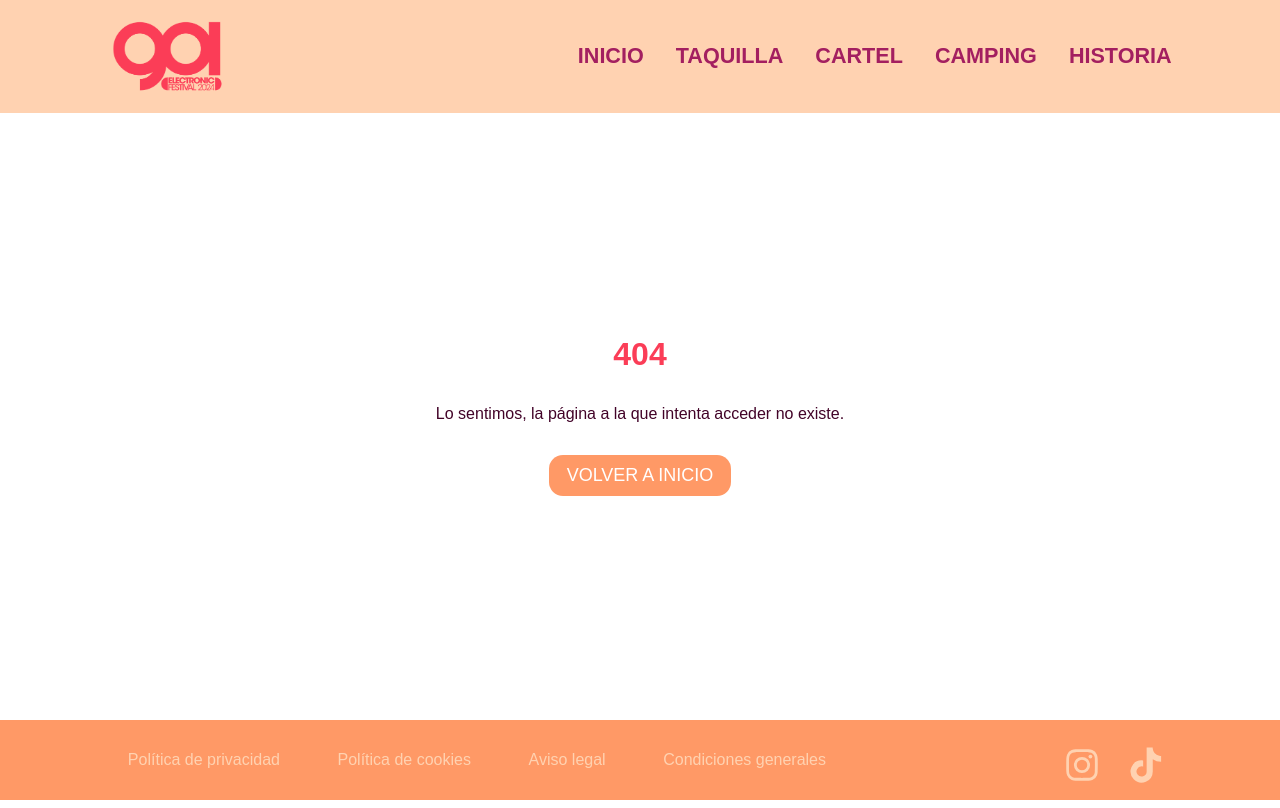
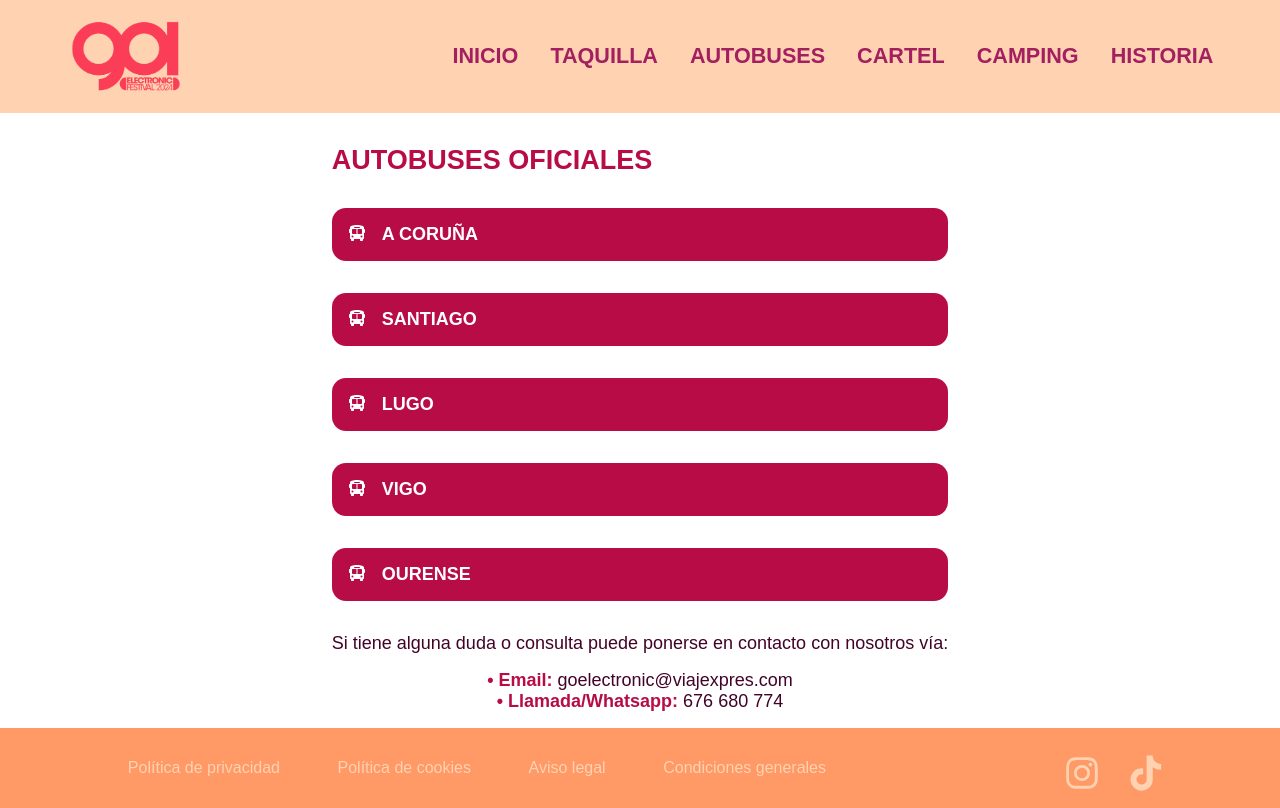
Before and after one commit to AngelPombo/go-electronicfestival, a React (Vite) app: page /autobuses-oficiales in a window 1280 px wide. Before the commit this address had no page. Built offline with nearby package versions, Linux system fonts and the light colour scheme; a web font is replaced by a local one.

Commit message:
autobuses oficiales

```diff
--- a/src/App.jsx
+++ b/src/App.jsx
@@ -12,6 +12,7 @@ import PoliticaCookies from './components/PoliticaCookies/PoliticaCookies'
 import AvisoLegal from './components/AvisoLegal/AvisoLegal'
 import CondicionesGenerales from './components/CondicionesGenerales/CondicionesGenerales'
 import { NotFound } from './components/NotFound/NotFound'
+import Autobuses from './components/Autobuses/Autobuses'
 
 function App() {
 
@@ -22,6 +23,7 @@ function App() {
         <Routes>
           <Route path='/' element={<Home />}/>
           <Route path='/taquilla' element={<Taquilla />}/>
+          <Route path='/autobuses-oficiales' element={<Autobuses />}/>
           <Route path='/cartel' element={<Cartel />}/>
           <Route path='/camping' element={<Camping />}/>
           <Route path='/historia' element={<Historia />}/>
--- /dev/null
+++ b/src/components/Autobuses/Autobuses.css
@@ -0,0 +1,59 @@
+.autobuses-section{
+    display: flex;
+    flex-direction: column;
+    padding: 1rem;
+    margin-top: 1rem;
+}
+
+.autobuses-titulo{
+    color: #b80c46;
+    text-align: left;
+    margin-bottom: 2rem;
+    text-transform: uppercase;
+}
+
+.autobuses-div{
+    display: flex;
+    flex-direction: column;
+    gap: 2rem;
+
+}
+
+.autobuses-info-div{
+    display: flex;
+    flex-direction: column;
+    text-align: center;
+    margin-top: 1rem;
+    color: #420328;
+}
+
+.autobuses-info-ul{
+    margin-top: 0.5rem;
+}
+
+.autobuses-span{
+    font-weight: 600;
+    color: #b80c46
+}
+
+@media (min-width: 768px){
+    .autobuses-section{
+        font-size: larger;
+    }
+}
+
+@media (min-width: 1024px){
+
+    .autobuses-section{
+        font-size: large;
+    }
+
+    .autobuses-info-div{
+        margin-top: 2rem;
+    }
+
+    .autobuses-info-ul{
+        margin-top: 1rem;
+    }
+
+}
--- /dev/null
+++ b/src/components/Autobuses/Autobuses.jsx
@@ -0,0 +1,138 @@
+import React, { useState } from 'react'
+import "./Autobuses.css"
+
+function Autobuses() {
+
+    const[clickedCoruna, setClickedCoruna] = useState(false);
+    const[clickedSantiago, setClickedSantiago] = useState(false);
+    const[clickedLugo, setClickedLugo] = useState(false);
+    const[clickedVigo, setClickedVigo] = useState(false);
+    const[clickedOurense, setClickedOurense] = useState(false);
+
+    function handleClickCoruna(){
+        setClickedCoruna(!clickedCoruna);
+    }
+
+    function handleClickSantiago(){
+        setClickedSantiago(!clickedSantiago);
+    }
+
+    function handleClickLugo(){
+        setClickedLugo(!clickedLugo);
+    }
+
+    function handleClickVigo(){
+        setClickedVigo(!clickedVigo);
+    }
+
+    function handleClickOurense(){
+        setClickedOurense(!clickedOurense)
+    }
+
+  return (
+    <section className='autobuses-section'>
+      <h2 className='autobuses-titulo'>Autobuses Oficiales</h2>
+      <div className='autobuses-div'>
+        <button onClick={handleClickCoruna} className='taquilla-btn'>
+            <svg xmlns="http://www.w3.org/2000/svg" width="1em" height="1em" viewBox="0 0 576 512" fill='white'>
+                <path d="M288 0C422.4 0 512 35.2 512 80l0 16 0 32c17.7 0 32 14.3 32 32l0 64c0 17.7-14.3 32-32 32l0 160c0 17.7-14.3 32-32 32l0 32c0 17.7-14.3 32-32 32l-32 0c-17.7 0-32-14.3-32-32l0-32-192 0 0 32c0 17.7-14.3 32-32 32l-32 0c-17.7 0-32-14.3-32-32l0-32c-17.7 0-32-14.3-32-32l0-160c-17.7 0-32-14.3-32-32l0-64c0-17.7 14.3-32 32-32c0 0 0 0 0 0l0-32s0 0 0 0l0-16C64 35.2 153.6 0 288 0zM128 160l0 96c0 17.7 14.3 32 32 32l112 0 0-160-112 0c-17.7 0-32 14.3-32 32zM304 288l112 0c17.7 0 32-14.3 32-32l0-96c0-17.7-14.3-32-32-32l-112 0 0 160zM144 400a32 32 0 1 0 0-64 32 32 0 1 0 0 64zm288 0a32 32 0 1 0 0-64 32 32 0 1 0 0 64zM384 80c0-8.8-7.2-16-16-16L208 64c-8.8 0-16 7.2-16 16s7.2 16 16 16l160 0c8.8 0 16-7.2 16-16z"/>
+            </svg>
+            A CORUÑA
+        </button>
+        {clickedCoruna && (
+        <div>
+          <iframe
+            src="https://venta.enterticket.es/buy/?id=38715&color=d20005"
+            id="etktfrm38715"
+            width="100%"
+            frameBorder="0"
+            allowFullScreen
+          ></iframe>
+          <script type="text/javascript" src="https://d31tcnbxvxtafg.cloudfront.net/js/libraries/buy.js"></script>
+        </div>
+      )}
+        <button onClick={handleClickSantiago} className='taquilla-btn'>
+            <svg xmlns="http://www.w3.org/2000/svg" width="1em" height="1em" viewBox="0 0 576 512" fill='white'>
+                <path d="M288 0C422.4 0 512 35.2 512 80l0 16 0 32c17.7 0 32 14.3 32 32l0 64c0 17.7-14.3 32-32 32l0 160c0 17.7-14.3 32-32 32l0 32c0 17.7-14.3 32-32 32l-32 0c-17.7 0-32-14.3-32-32l0-32-192 0 0 32c0 17.7-14.3 32-32 32l-32 0c-17.7 0-32-14.3-32-32l0-32c-17.7 0-32-14.3-32-32l0-160c-17.7 0-32-14.3-32-32l0-64c0-17.7 14.3-32 32-32c0 0 0 0 0 0l0-32s0 0 0 0l0-16C64 35.2 153.6 0 288 0zM128 160l0 96c0 17.7 14.3 32 32 32l112 0 0-160-112 0c-17.7 0-32 14.3-32 32zM304 288l112 0c17.7 0 32-14.3 32-32l0-96c0-17.7-14.3-32-32-32l-112 0 0 160zM144 400a32 32 0 1 0 0-64 32 32 0 1 0 0 64zm288 0a32 32 0 1 0 0-64 32 32 0 1 0 0 64zM384 80c0-8.8-7.2-16-16-16L208 64c-8.8 0-16 7.2-16 16s7.2 16 16 16l160 0c8.8 0 16-7.2 16-16z"/>
+            </svg>
+            SANTIAGO
+        </button>
+        {clickedSantiago && (
+        <div>
+          <iframe
+            src="https://venta.enterticket.es/buy/?id=38715&color=d20005"
+            id="etktfrm38717"
+            width="100%"
+            frameBorder="0"
+            allowFullScreen
+          ></iframe>
+          <script type="text/javascript" src="https://d31tcnbxvxtafg.cloudfront.net/js/libraries/buy.js"></script>
+        </div>
+      )}
+        <button onClick={handleClickLugo} className='taquilla-btn'>
+            <svg xmlns="http://www.w3.org/2000/svg" width="1em" height="1em" viewBox="0 0 576 512" fill='white'>
+                <path d="M288 0C422.4 0 512 35.2 512 80l0 16 0 32c17.7 0 32 14.3 32 32l0 64c0 17.7-14.3 32-32 32l0 160c0 17.7-14.3 32-32 32l0 32c0 17.7-14.3 32-32 32l-32 0c-17.7 0-32-14.3-32-32l0-32-192 0 0 32c0 17.7-14.3 32-32 32l-32 0c-17.7 0-32-14.3-32-32l0-32c-17.7 0-32-14.3-32-32l0-160c-17.7 0-32-14.3-32-32l0-64c0-17.7 14.3-32 32-32c0 0 0 0 0 0l0-32s0 0 0 0l0-16C64 35.2 153.6 0 288 0zM128 160l0 96c0 17.7 14.3 32 32 32l112 0 0-160-112 0c-17.7 0-32 14.3-32 32zM304 288l112 0c17.7 0 32-14.3 32-32l0-96c0-17.7-14.3-32-32-32l-112 0 0 160zM144 400a32 32 0 1 0 0-64 32 32 0 1 0 0 64zm288 0a32 32 0 1 0 0-64 32 32 0 1 0 0 64zM384 80c0-8.8-7.2-16-16-16L208 64c-8.8 0-16 7.2-16 16s7.2 16 16 16l160 0c8.8 0 16-7.2 16-16z"/>
+            </svg>
+            LUGO
+        </button>
+        {clickedLugo && (
+        <div>
+          <iframe
+            src="https://venta.enterticket.es/buy/?id=38715&color=d20005"
+            id="etktfrm38742"
+            width="100%"
+            frameBorder="0"
+            allowFullScreen
+          ></iframe>
+          <script type="text/javascript" src="https://d31tcnbxvxtafg.cloudfront.net/js/libraries/buy.js"></script>
+        </div>
+      )}
+        <button onClick={handleClickVigo} className='taquilla-btn'>
+            <svg xmlns="http://www.w3.org/2000/svg" width="1em" height="1em" viewBox="0 0 576 512" fill='white'>
+                <path d="M288 0C422.4 0 512 35.2 512 80l0 16 0 32c17.7 0 32 14.3 32 32l0 64c0 17.7-14.3 32-32 32l0 160c0 17.7-14.3 32-32 32l0 32c0 17.7-14.3 32-32 32l-32 0c-17.7 0-32-14.3-32-32l0-32-192 0 0 32c0 17.7-14.3 32-32 32l-32 0c-17.7 0-32-14.3-32-32l0-32c-17.7 0-32-14.3-32-32l0-160c-17.7 0-32-14.3-32-32l0-64c0-17.7 14.3-32 32-32c0 0 0 0 0 0l0-32s0 0 0 0l0-16C64 35.2 153.6 0 288 0zM128 160l0 96c0 17.7 14.3 32 32 32l112 0 0-160-112 0c-17.7 0-32 14.3-32 32zM304 288l112 0c17.7 0 32-14.3 32-32l0-96c0-17.7-14.3-32-32-32l-112 0 0 160zM144 400a32 32 0 1 0 0-64 32 32 0 1 0 0 64zm288 0a32 32 0 1 0 0-64 32 32 0 1 0 0 64zM384 80c0-8.8-7.2-16-16-16L208 64c-8.8 0-16 7.2-16 16s7.2 16 16 16l160 0c8.8 0 16-7.2 16-16z"/>
+            </svg>
+            VIGO
+        </button>
+        {clickedVigo && (
+        <div>
+          <iframe
+            src="https://venta.enterticket.es/buy/?id=38715&color=d20005"
+            id="etktfrm38744"
+            width="100%"
+            frameBorder="0"
+            allowFullScreen
+          ></iframe>
+          <script type="text/javascript" src="https://d31tcnbxvxtafg.cloudfront.net/js/libraries/buy.js"></script>
+        </div>
+      )}
+        <button onClick={handleClickOurense} className='taquilla-btn'>
+            <svg xmlns="http://www.w3.org/2000/svg" width="1em" height="1em" viewBox="0 0 576 512" fill='white'>
+                <path d="M288 0C422.4 0 512 35.2 512 80l0 16 0 32c17.7 0 32 14.3 32 32l0 64c0 17.7-14.3 32-32 32l0 160c0 17.7-14.3 32-32 32l0 32c0 17.7-14.3 32-32 32l-32 0c-17.7 0-32-14.3-32-32l0-32-192 0 0 32c0 17.7-14.3 32-32 32l-32 0c-17.7 0-32-14.3-32-32l0-32c-17.7 0-32-14.3-32-32l0-160c-17.7 0-32-14.3-32-32l0-64c0-17.7 14.3-32 32-32c0 0 0 0 0 0l0-32s0 0 0 0l0-16C64 35.2 153.6 0 288 0zM128 160l0 96c0 17.7 14.3 32 32 32l112 0 0-160-112 0c-17.7 0-32 14.3-32 32zM304 288l112 0c17.7 0 32-14.3 32-32l0-96c0-17.7-14.3-32-32-32l-112 0 0 160zM144 400a32 32 0 1 0 0-64 32 32 0 1 0 0 64zm288 0a32 32 0 1 0 0-64 32 32 0 1 0 0 64zM384 80c0-8.8-7.2-16-16-16L208 64c-8.8 0-16 7.2-16 16s7.2 16 16 16l160 0c8.8 0 16-7.2 16-16z"/>
+            </svg>
+            OURENSE
+        </button>
+        {clickedOurense && (
+        <div>
+          <iframe
+            src="https://venta.enterticket.es/buy/?id=38715&color=d20005"
+            id="etktfrm38746"
+            width="100%"
+            frameBorder="0"
+            allowFullScreen
+          ></iframe>
+          <script type="text/javascript" src="https://d31tcnbxvxtafg.cloudfront.net/js/libraries/buy.js"></script>
+        </div>
+      )}
+      </div>
+      <div className='autobuses-info-div'>
+        <p>Si tiene alguna duda o consulta puede ponerse en contacto con nosotros vía:</p>
+        <ul className='autobuses-info-ul'>
+            <li><span className='autobuses-span'>• Email:</span> goelectronic@viajexpres.com</li>
+            <li><span className='autobuses-span'>• Llamada/Whatsapp:</span> 676 680 774</li>
+        </ul>
+      </div>
+    </section>
+  )
+}
+
+export default Autobuses
--- a/src/components/Header/Header.jsx
+++ b/src/components/Header/Header.jsx
@@ -23,6 +23,7 @@ function Header(){
                 <ul className={clicked ? "ul-header on" : "ul-header off"} id='menu'>
                     <li className={clicked ? "header-li" : ""}><Link to={'/'} className="nav-link"><button onClick={handleClick}>INICIO</button></Link></li>
                     <li className={clicked ? "header-li" : ""}><Link to={'/taquilla'} className="nav-link"><button onClick={handleClick}>TAQUILLA</button></Link></li>
+                    <li className={clicked ? "header-li" : ""}><Link to={'/autobuses-oficiales'} className="nav-link"><button onClick={handleClick}>AUTOBUSES</button></Link></li>
                     <li className={clicked ? "header-li" : ""}><Link to={'/cartel'} className="nav-link"><button onClick={handleClick}>CARTEL</button></Link></li>
                     <li className={clicked ? "header-li" : ""}><Link to={'/camping'} className="nav-link"><button onClick={handleClick}>CAMPING</button></Link></li>
                     <li className={clicked ? "header-li" : ""}><Link to={'/historia'} className="nav-link"><button onClick={handleClick}>HISTORIA</button></Link></li>
```
